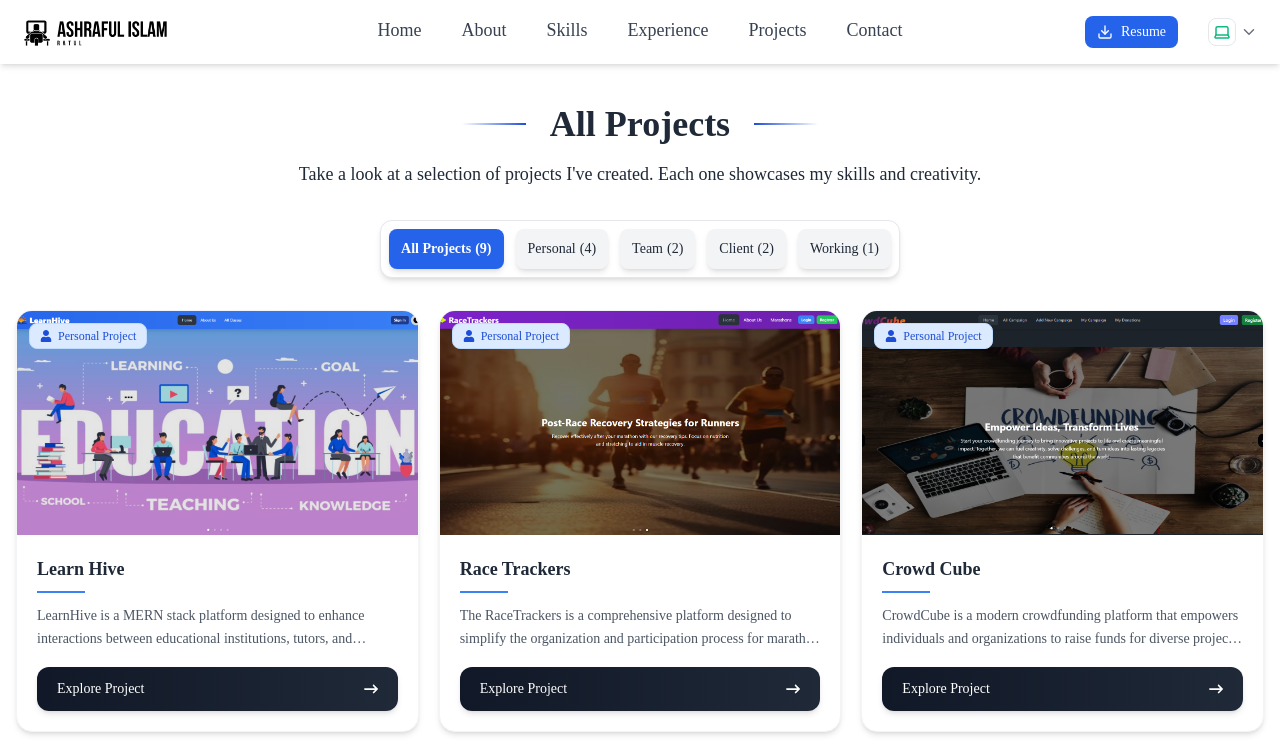
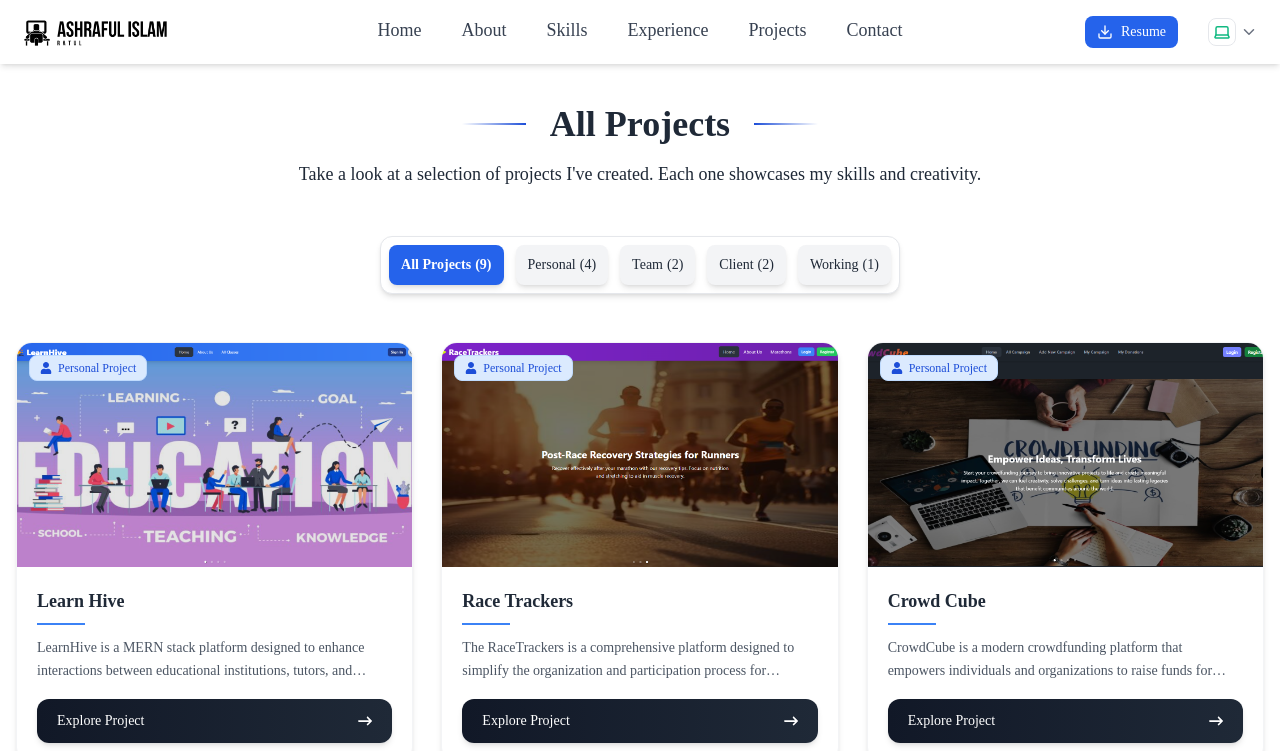
Before and after one commit to mdashraful24/personal-portfolio, a React (Vite) app: page /all-projects in a window 1280 px wide. Shown: the top 751 px of the page. Built offline with nearby package versions, Linux system fonts and the light colour scheme.

Commit message:
updated shadow and gap

```diff
--- a/src/components/AllProjects.jsx
+++ b/src/components/AllProjects.jsx
@@ -12,7 +12,7 @@ const AllProjects = () => {
 
     // Define tab configuration
     const tabs = [
-        { id: "all", label: "All Projects", count: null }, // count will be calculated dynamically
+        { id: "all", label: "All Projects", count: null },
         { id: "personal", label: "Personal", count: myProjects.length },
         { id: "team", label: "Team", count: teamProjects.length },
         { id: "client", label: "Client", count: clientProjects.length },
@@ -66,7 +66,7 @@ const AllProjects = () => {
                     <p className="md:text-lg mx-auto dark:text-gray-300">Take a look at a selection of projects I've created. Each one showcases my skills and creativity.</p>
 
                     {/* Tab Navigation - Clean & DRY */}
-                    <div className="flex justify-center my-8">
+                    <div className="flex justify-center my-10 lg:my-12">
                         <div className="md:bg-white md:dark:bg-gray-800 md:shadow-md md:border md:dark:border-gray-700 md:rounded-xl md:p-2 flex flex-wrap justify-center items-center gap-3">
                             {tabs.map(tab => (
                                 <button
@@ -87,7 +87,7 @@ const AllProjects = () => {
                     </div>
                 </div>
 
-                <div className="grid grid-cols-1 md:grid-cols-2 lg:grid-cols-3 gap-5">
+                <div className="grid grid-cols-1 md:grid-cols-2 lg:grid-cols-3 gap-7">
                     {filteredProjects.map((project) => (
                         <ProjectCard
                             key={project.id}
--- a/src/components/ProjectsShowcase.jsx
+++ b/src/components/ProjectsShowcase.jsx
@@ -61,7 +61,7 @@ const ProjectsShowcase = () => {
                     </motion.div>
                 </div>
 
-                <div className="grid grid-cols-1 md:grid-cols-2 lg:grid-cols-3 gap-6">
+                <div className="grid grid-cols-1 md:grid-cols-2 lg:grid-cols-3 gap-7">
                     {allDisplayedProjects.slice(0, 5).map((project, index) => (
                         <motion.div
                             key={project.id}
@@ -96,7 +96,7 @@ const ProjectsShowcase = () => {
                             whileInView={{ opacity: 1, y: 0 }}
                             transition={{ duration: 0.5 }}
                             viewport={{ once: true, amount: 0.2 }}
-                            className="relative rounded-2xl overflow-hidden cursor-pointer h-full min-h-[25rem] bg-white dark:bg-gray-800 shadow-lg hover:shadow-2xl transition-all duration-500 border border-gray-100 dark:border-gray-700"
+                            className="relative rounded-2xl overflow-hidden cursor-pointer h-full min-h-[25rem] bg-white dark:bg-gray-800 shadow-lg hover:shadow-2xl transition-all duration-500 border border-gray-100 dark:border-gray-700 dark:hover:shadow-[0_0_20px_rgba(59,130,246,0.6)]"
                             onClick={handleViewMoreClick}
                         >
                             {/* Animated Gradient Border */}
--- a/src/components/Skills.jsx
+++ b/src/components/Skills.jsx
@@ -330,11 +330,11 @@ const Skills = () => {
                 </div>
 
                 {/* Skills Cards Grid */}
-                <div className="grid grid-cols-1 md:grid-cols-2 lg:grid-cols-3 gap-6">
+                <div className="grid grid-cols-1 md:grid-cols-2 lg:grid-cols-3 gap-7">
                     {allSkillCards.map((card, cardIndex) => (
                         <div
                             key={cardIndex}
-                            className={`bg-[#3b3b45] dark:bg-black rounded-2xl p-6 shadow-lg border border-gray-600/20 hover:scale-105 dark:hover:scale-100 dark:border-gray-700 transition-all duration-300 dark:hover:shadow-[0_0_50px_rgba(59,130,246,0.6)] ${visibleCards[cardIndex]
+                            className={`bg-[#3b3b45] dark:bg-black rounded-2xl p-6 shadow-lg border border-gray-600/20 hover:scale-105 dark:hover:scale-100 dark:border-gray-700 transition-all duration-300 dark:hover:shadow-[0_0_20px_rgba(59,130,246,0.6)] ${visibleCards[cardIndex]
                                 ? 'opacity-100 translate-y-0'
                                 : 'opacity-0 translate-y-12'
                                 }`}
--- a/src/shared/GlowCard.jsx
+++ b/src/shared/GlowCard.jsx
@@ -59,7 +59,7 @@ const GlowCard = ({ children, identifier, isActive, onClick }) => {
             className={`relative w-full cursor-pointer rounded-xl border transition-all duration-300
                 ${isActive
                     ? "border-[#3b82f6] bg-[#1a1a2e]"
-                    : "border-[#2a2e5a] bg-[#101123] hover:border-[#3b82f6]/50"
+                    : "border-[#2a2e5a] bg-[#101123] hover:border-[#3b82f6]/50 dark:hover:shadow-[0_0_20px_rgba(59,130,246,0.6)]"
                 }
                 `}
             style={{
```
